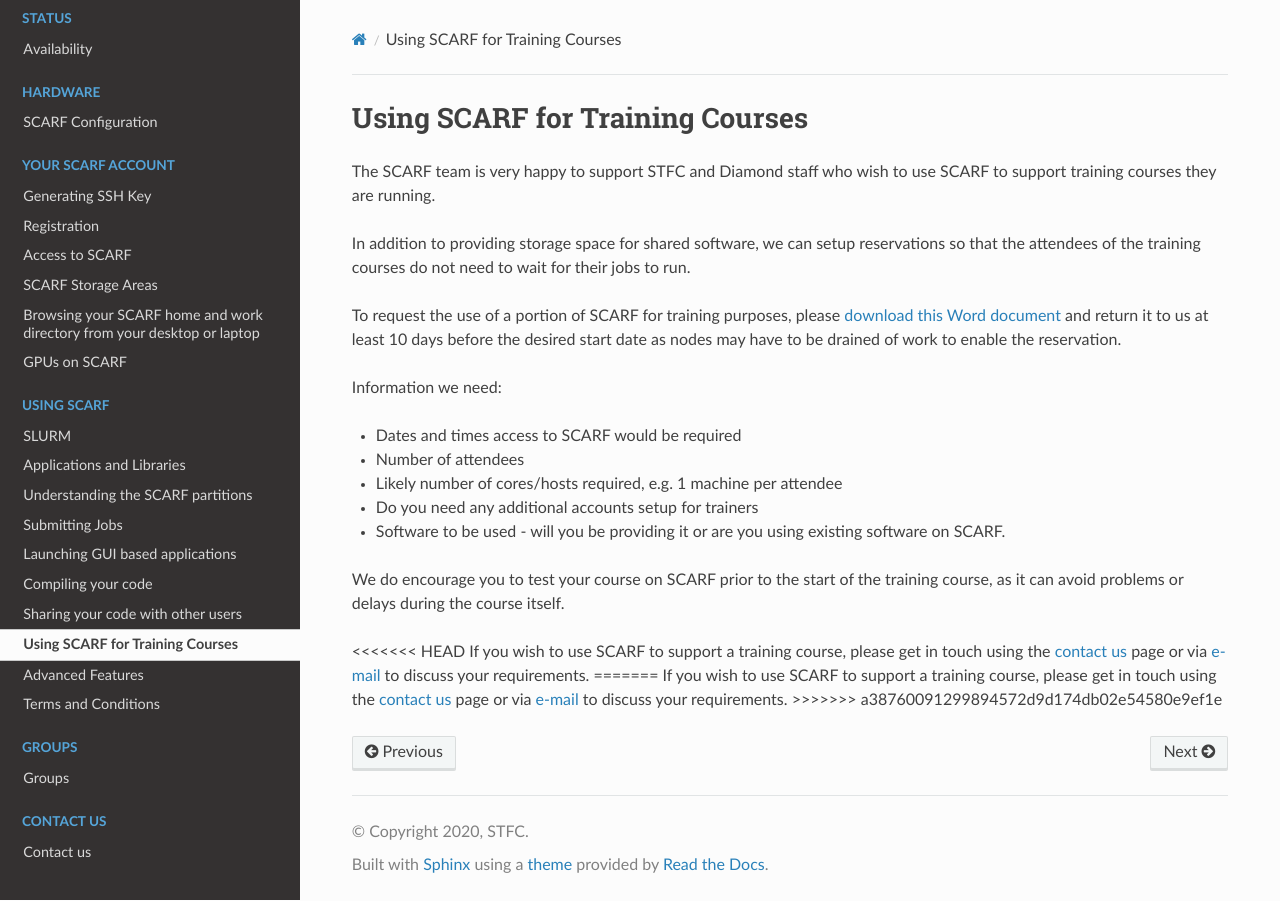
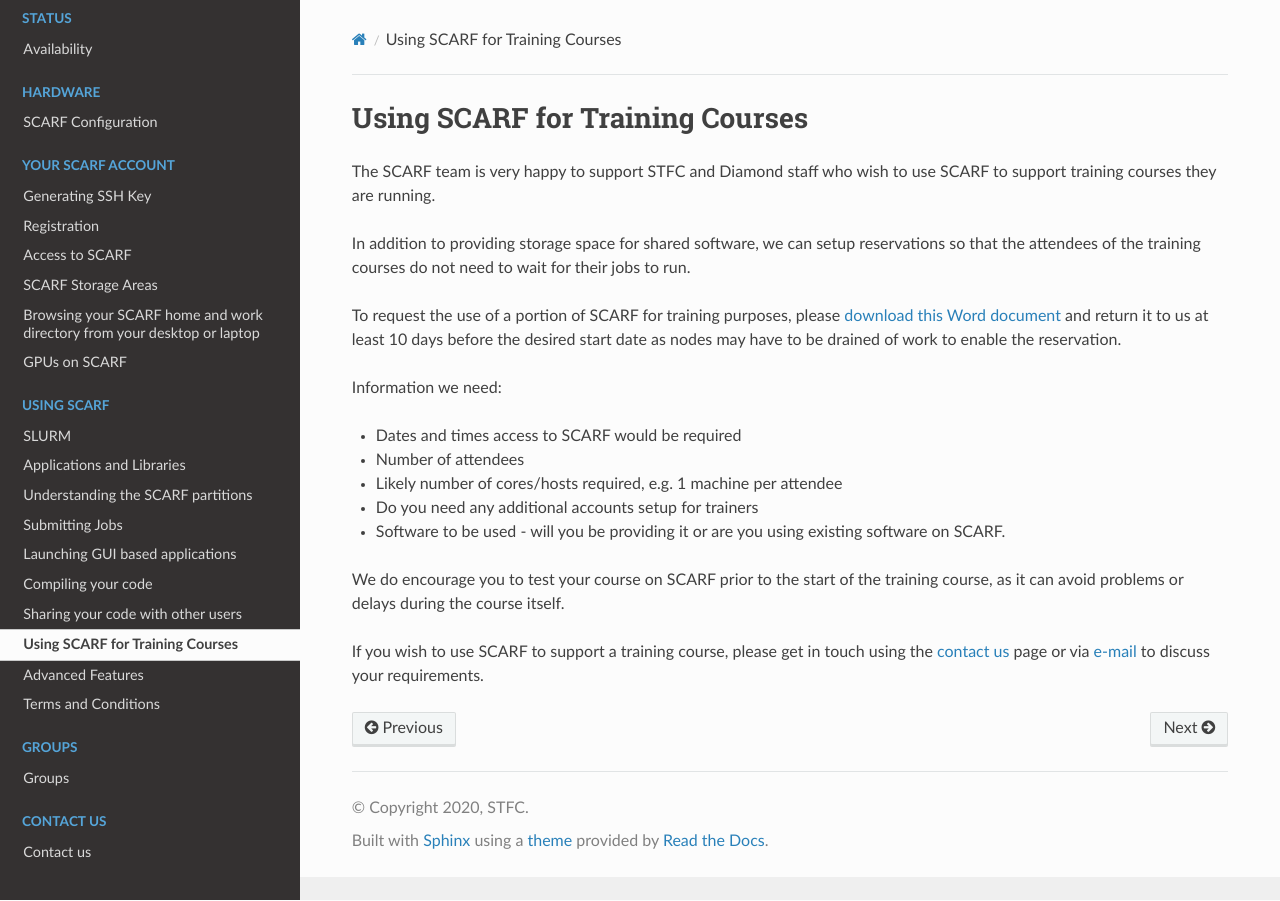
Before and after one commit to g4wwh/scarf, a Sphinx documentation site: the page built from source/scarf_training.rst, in a window 1280 px wide. Built offline with Sphinx 7.4.7 and the Read the Docs theme 2.0.0, drawn with Linux system fonts in a browser that asks for light colours.

Commit message:
Update scarf_training.rst

```diff
--- a/source/scarf_training.rst
+++ b/source/scarf_training.rst
@@ -18,8 +18,4 @@ Information we need:
 
 We do encourage you to test your course on SCARF prior to the start of the training course, as it can avoid problems or delays during the course itself.
 
-<<<<<<< HEAD
 If you wish to use SCARF to support a training course, please get in touch using the `contact us <scarf_contact.html>`_ page or via `e-mail <mailto:iscarf@hpc-support.rl.ac.uk>`_ to discuss your requirements.
-=======
-If you wish to use SCARF to support a training course, please get in touch using the `contact us <scarf_contact>`_ page or via `e-mail <mailto:iscarf@hpc-support.rl.ac.uk>`_ to discuss your requirements.
->>>>>>> a38760091299894572d9d174db02e54580e9ef1e
```
